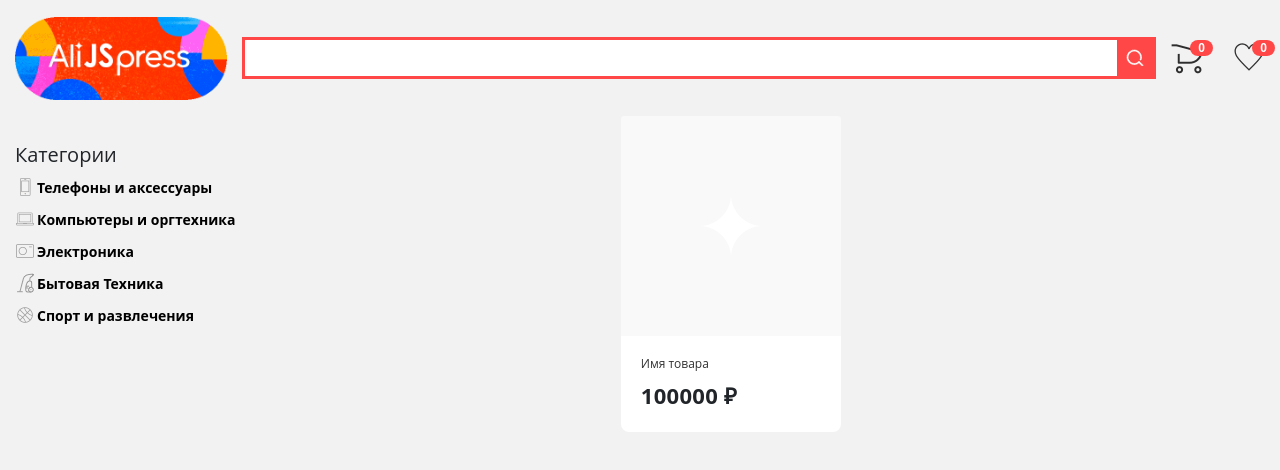
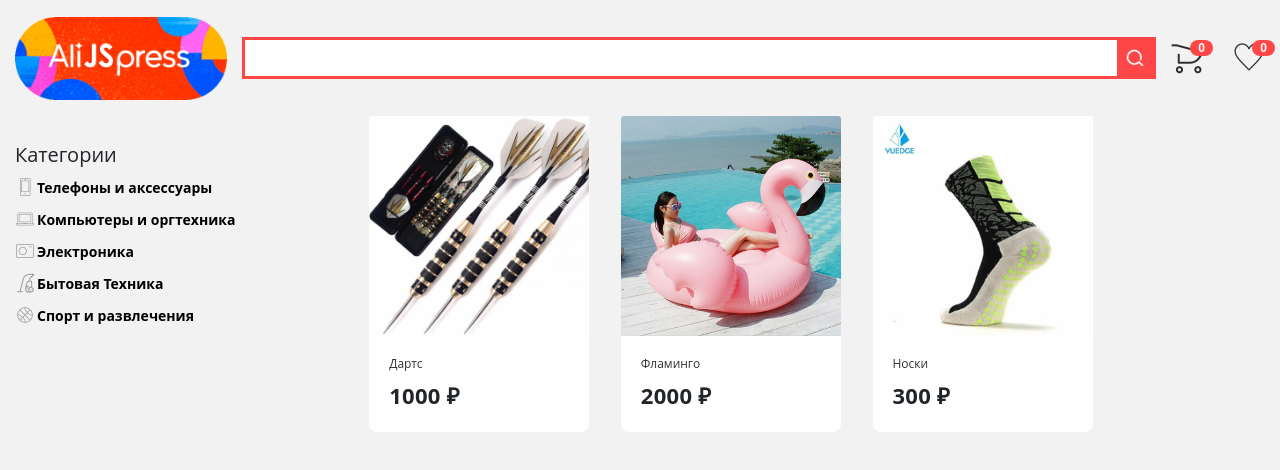
Before and after one commit to NinaBelka/My_AliExpress, a plain HTML site: page index.html in a window 1280 px wide. Drawn offline with Linux system fonts and the light colour scheme.

Commit message:
Реализовано создание карточек. Реализовано открытие и закрытие корзины.

```diff
--- a/index.html
+++ b/index.html
@@ -85,7 +85,7 @@
 					<div class="container">
 						<div class="row no-gutters goods-wrapper justify-content-center">
 							<!-- КАРТОЧКИ ТОВАРОВ -->
-							<div class="card-wrapper col-12 col-md-6 col-lg-4 col-xl-3 pb-3">
+							<!-- <div class="card-wrapper col-12 col-md-6 col-lg-4 col-xl-3 pb-3">
 								<div class="card">
 									<div class="card-img-wrapper">
 										<img class="card-img-top" src="img/temp.png" alt="">
@@ -99,9 +99,7 @@
 										</div>
 									</div>
 								</div>
-							</div>
-
-
+							</div> -->
 							<!-- END КАРТОЧКИ ТОВАРОВ -->
 						</div>
 					</div>
@@ -155,7 +153,7 @@
 		</div>
 	</div>
 
-
+<script src="js/script.js"></script>
 </body>
 
 </html>
--- /dev/null
+++ b/js/script.js
@@ -0,0 +1,56 @@
+"use strict";
+
+document.addEventListener('DOMContentLoaded', () => {
+
+  const search = document.querySelector('.search'),
+    cartBtn = document.getElementById('cart'),
+    wishlistBtn = document.getElementById('wishlist'),
+    goodsWrapper = document.querySelector('.goods-wrapper'),
+    cart = document.querySelector('.cart');
+
+  const createCardGoods = (id, title, price, img) => {
+    const card = document.createElement('div');
+    card.className = 'card-wrapper col-12 col-md-6 col-lg-4 col-xl-3 pb-3';
+    card.innerHTML = `
+      <div class="card">
+        <div class="card-img-wrapper">
+          <img class="card-img-top" src="${img}" alt="${title}">
+          <button class="card-add-wishlist" data-goods-id="${id}"></button>
+        </div>
+        <div class="card-body justify-content-between">
+          <a href="#" class="card-title">${title}</a>
+          <div class="card-price">${price} ₽</div>
+          <div>
+            <button class="card-add-cart" data-goods-id="${id}>Добавить в корзину</button>
+          </div>
+        </div>
+      </div>
+    `;
+    return card;
+  }
+
+  goodsWrapper.appendChild(createCardGoods(1, 'Дартс', 1000, './img/temp/Archer.jpg'));
+  goodsWrapper.appendChild(createCardGoods(2, 'Фламинго', 2000, './img/temp/Flamingo.jpg'));
+  goodsWrapper.appendChild(createCardGoods(3, 'Носки', 300, './img/temp/Socks.jpg'));
+
+
+  const closeCart = (event) => {
+    const target = event.target;
+    if (target === cart || target.classList.contains('cart-close')) {
+      cart.style.display = '';
+    }
+  };
+
+  const openCart = () => {
+    cart.style.display = 'flex';
+  };
+
+  cartBtn.addEventListener('click', openCart);
+  cart.addEventListener('click', closeCart);
+
+
+
+
+
+
+});
```
